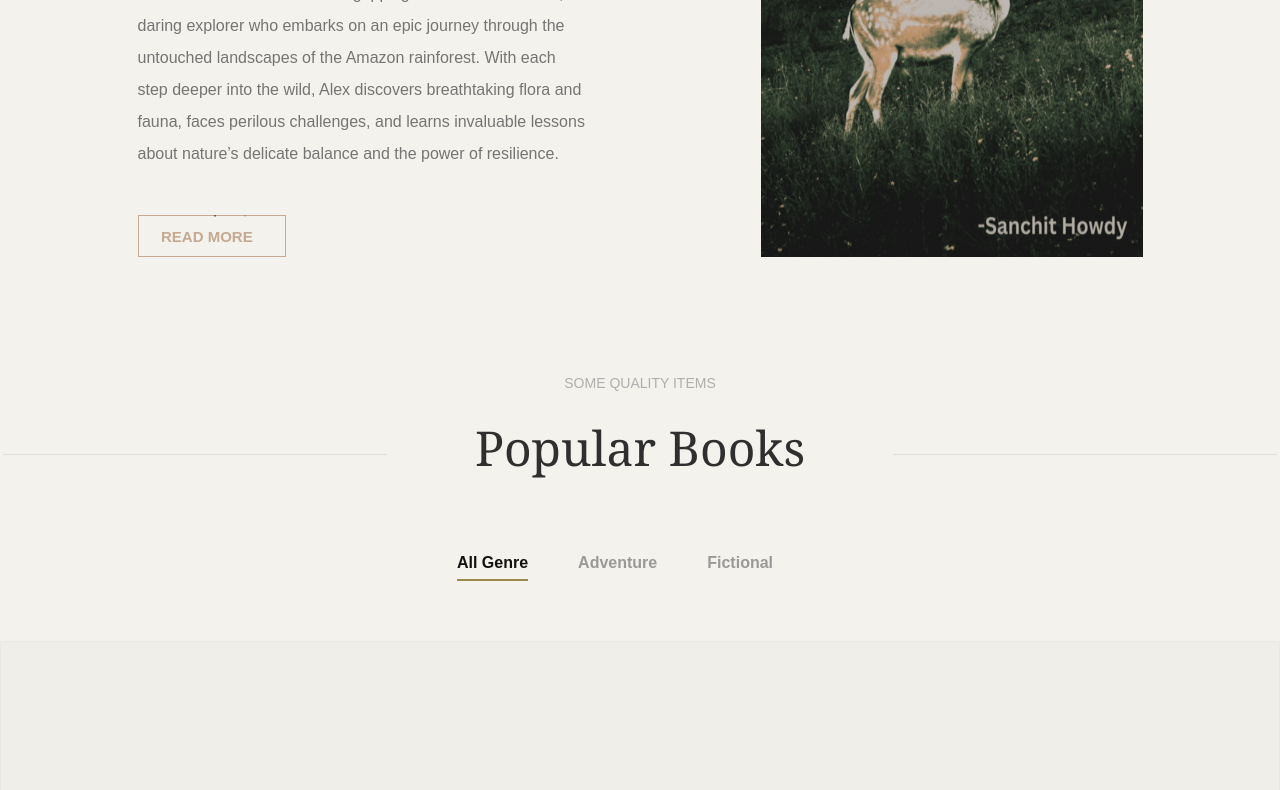
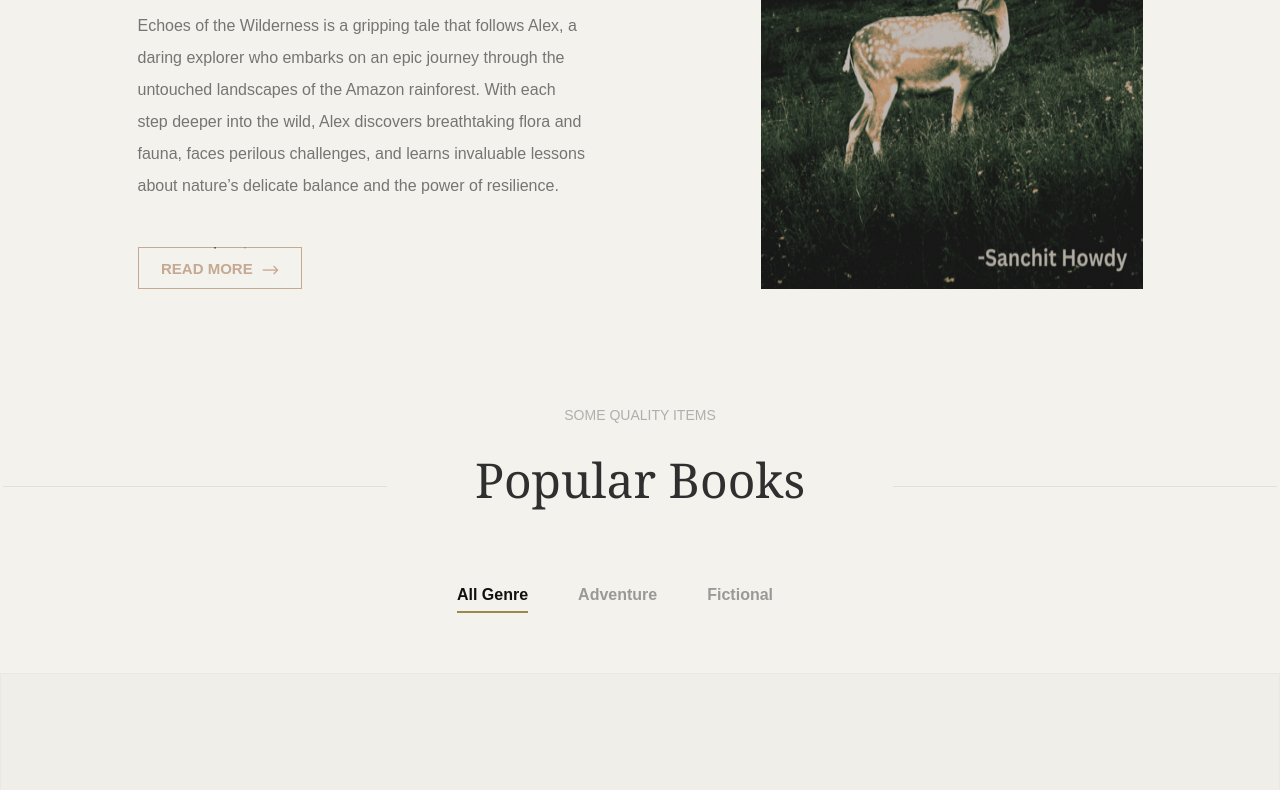
Before and after one commit to U4ia29/bookbreeze, a plain HTML site: page index.html in a window 1280 px wide. Shown: the part 769-1559 px from the top of the page. Drawn offline with nearby package versions, Linux system fonts and the light colour scheme; files whose address does not match are found by name.

Commit message:
Update index.html

```diff
--- a/index.html
+++ b/index.html
@@ -7,6 +7,8 @@
     <link rel="stylesheet" href="css/normalize.css">
     <link rel="stylesheet" href="css/vendor.css">
     <link rel="stylesheet" href="css/style.css">
+    <link rel="stylesheet" href="icomoon/icomoon.css">
+
 
 </head>
 
```
